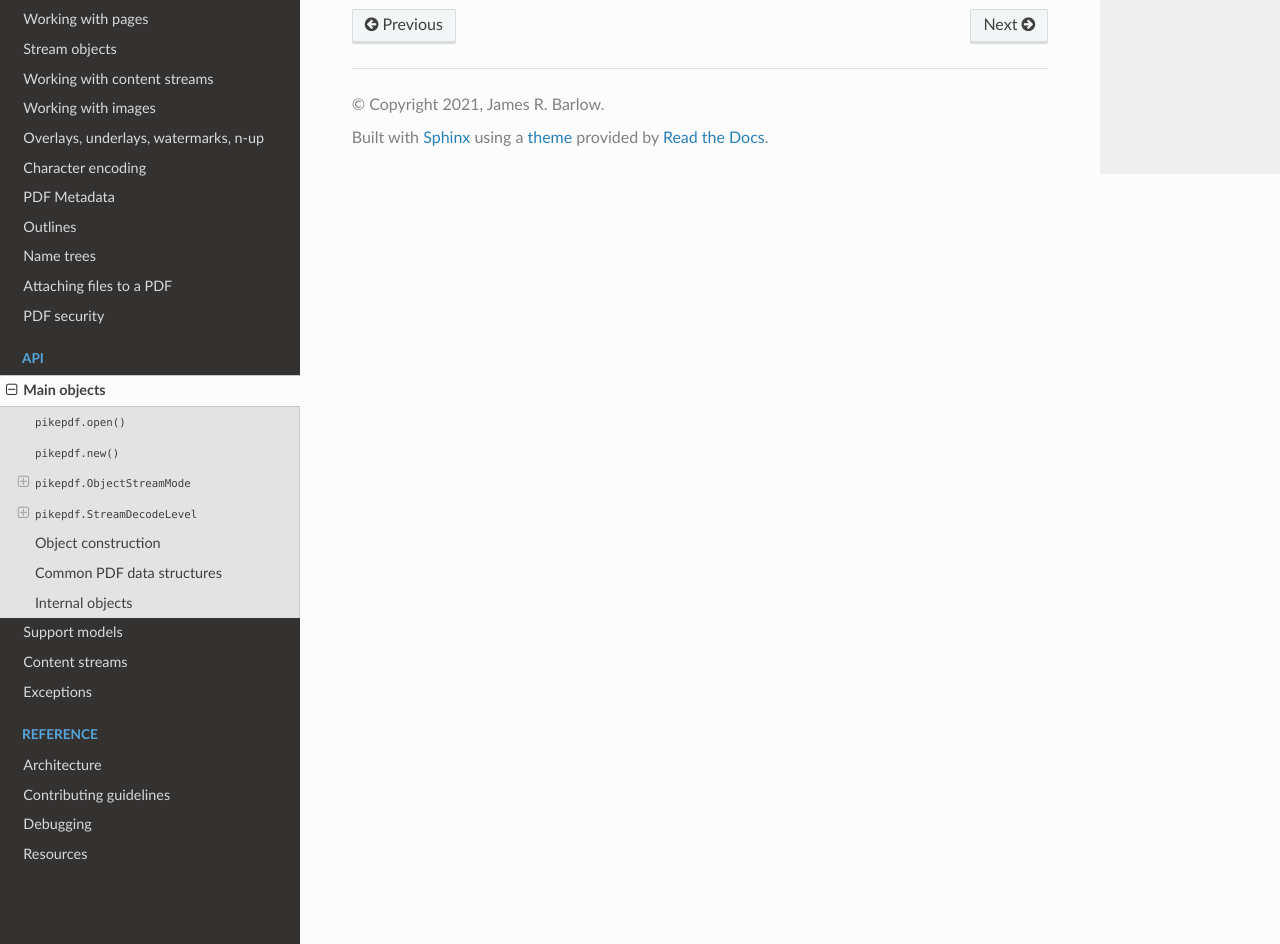
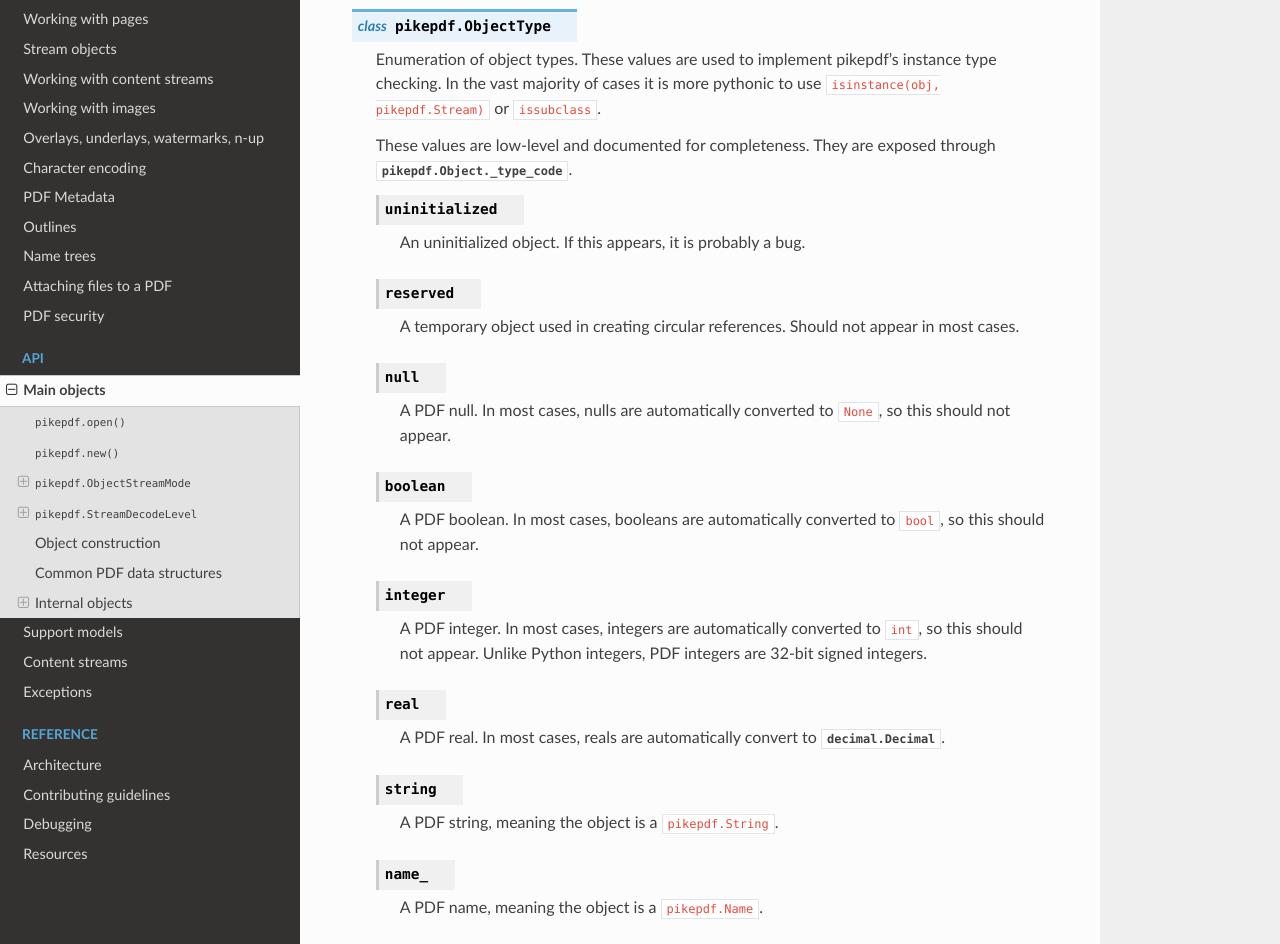
Before and after one commit to pikepdf/pikepdf, a Sphinx documentation site: the page built from docs/api/main.rst, in a window 1280 px wide and 1400 px high, scrolled down 2677 px. Shown: the part 456-1400 px from the top of the window. Built offline with Sphinx 7.4.7 and the Read the Docs theme 2.0.0, drawn with Linux system fonts in a browser that asks for light colours; pages that are not in the unit, such as notebooks, are missing from menus; the version number could not be read and is left out; some of the changed text lies outside the part shown.

Commit message:
docs: describe ObjectType

```diff
--- a/docs/api/main.rst
+++ b/docs/api/main.rst
@@ -122,3 +122,75 @@ but not intended to be created explicitly.
     :members:
 
     A ``list``-like object containing multiple ``pikepdf.Object``.
+
+.. class:: pikepdf.ObjectType
+
+    Enumeration of object types. These values are used to implement
+    pikepdf's instance type checking. In the vast majority of cases it is more
+    pythonic to use ``isinstance(obj, pikepdf.Stream)`` or ``issubclass``.
+
+    These values are low-level and documented for completeness. They are exposed
+    through :attr:`pikepdf.Object._type_code`.
+
+    .. attribute:: uninitialized
+
+        An uninitialized object. If this appears, it is probably a bug.
+
+    .. attribute:: reserved
+
+        A temporary object used in creating circular references. Should not appear
+        in most cases.
+
+    .. attribute:: null
+
+        A PDF null. In most cases, nulls are automatically converted to ``None``,
+        so this should not appear.
+
+    .. attribute:: boolean
+
+        A PDF boolean. In most cases, booleans are automatically converted to
+        ``bool``, so this should not appear.
+
+    .. attribute:: integer
+
+        A PDF integer. In most cases, integers are automatically converted to
+        ``int``, so this should not appear. Unlike Python integers, PDF integers
+        are 32-bit signed integers.
+
+    .. attribute:: real
+
+        A PDF real. In most cases, reals are automatically convert to
+        :class:`decimal.Decimal`.
+
+    .. attribute:: string
+
+        A PDF string, meaning the object is a ``pikepdf.String``.
+
+    .. attribute:: name_
+
+        A PDF name, meaning the object is a ``pikepdf.Name``.
+
+    .. attribute:: array
+
+        A PDF array, meaning the object is a ``pikepdf.Array``.
+
+    .. attribute:: dictionary
+
+        A PDF dictionary, meaning the object is a ``pikepdf.Dictionary``.
+
+    .. attribute:: stream
+
+        A PDF stream, meaning the object is a ``pikepdf.Stream`` (and it also
+        has a dictionary).
+
+    .. attribute:: operator
+
+        A PDF operator, meaning the object is a ``pikepdf.Operator``.
+
+    .. attribute:: inlineimage
+
+        A PDF inline image, meaning the object is the data stream of an inline
+        image. It would be necessary to combine this with the implicit
+        dictionary to interpret the image correctly. pikepdf automatically
+        packages inline images into a more useful class, so this will not
+        generally appear.
```
